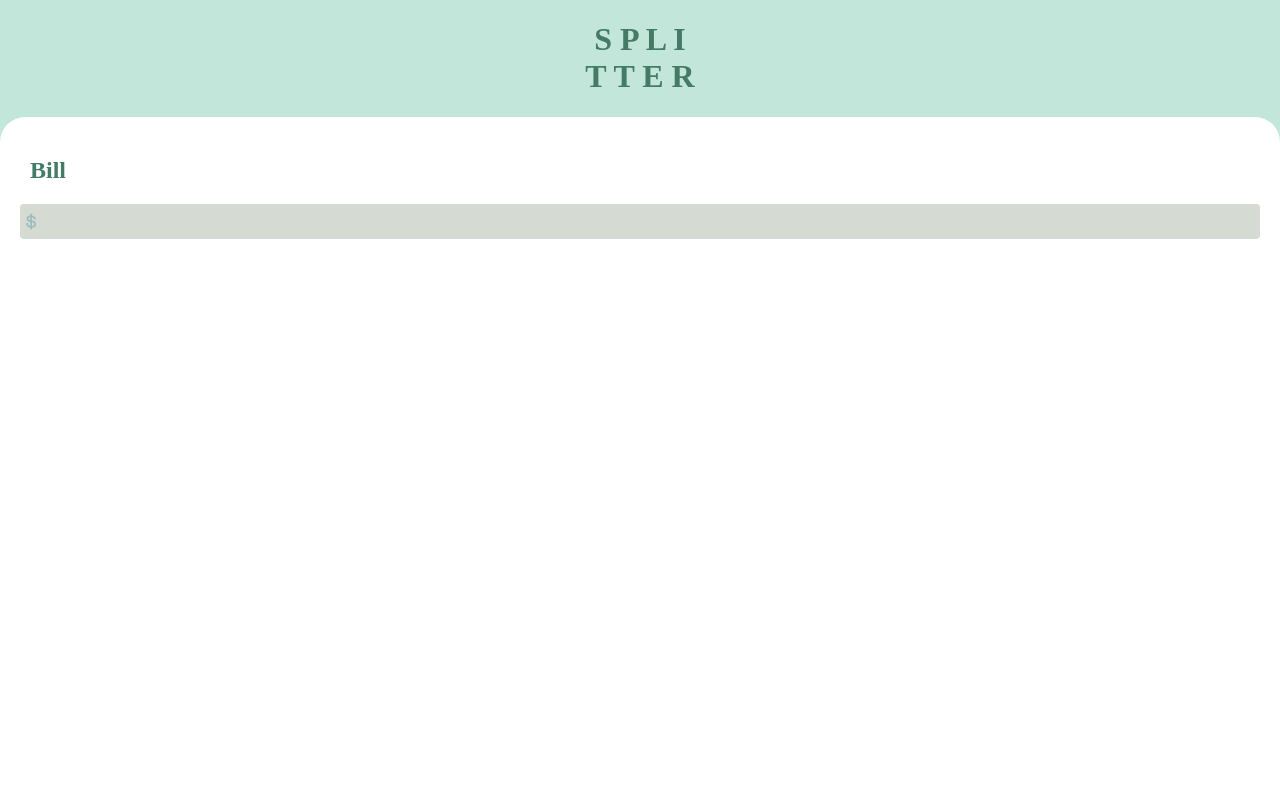
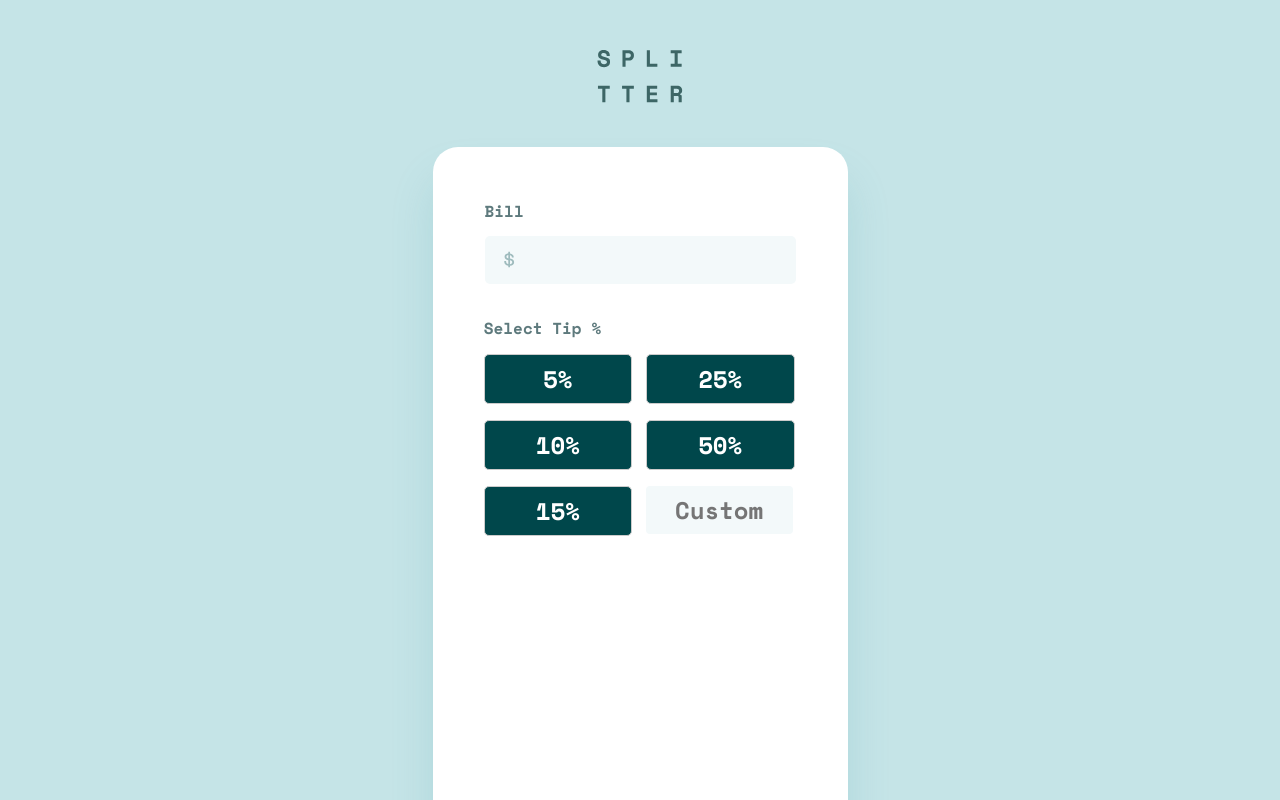
Before and after one commit to Guram12/Tio-Calculator-App, a React (Create React App) app: page / in a window 1280 px wide. Shown: the top 800 px of the page. Built offline with nearby package versions, Linux system fonts and the light colour scheme.

Commit message:
edded tip elements

```diff
--- a/src/App.css
+++ b/src/App.css
@@ -1,38 +1,5 @@
 .App {
+  margin-right: auto;
+  margin-left: auto;
   text-align: center;
 }
-
-.App-logo {
-  height: 40vmin;
-  pointer-events: none;
-}
-
-@media (prefers-reduced-motion: no-preference) {
-  .App-logo {
-    animation: App-logo-spin infinite 20s linear;
-  }
-}
-
-.App-header {
-  background-color: #282c34;
-  min-height: 100vh;
-  display: flex;
-  flex-direction: column;
-  align-items: center;
-  justify-content: center;
-  font-size: calc(10px + 2vmin);
-  color: white;
-}
-
-.App-link {
-  color: #61dafb;
-}
-
-@keyframes App-logo-spin {
-  from {
-    transform: rotate(0deg);
-  }
-  to {
-    transform: rotate(360deg);
-  }
-}
--- a/src/Bill.css
+++ b/src/Bill.css
@@ -1,8 +1,18 @@
+@import url('https://fonts.googleapis.com/css2?family=Anton&family=Inter:wght@700&family=Space+Mono:wght@700&display=swap');
+
 .bill{
     display : flex;
     justify-content: flex-start;
-    margin-left: 10px;
+    width: 47px;
+    margin-left: 32px;
+    margin-top: 32px;
     color: rgb(68, 122, 102);
+    color: #5E7A7D;
+    font-family: Space Mono;
+    font-size: 16px;
+    font-style: normal;
+    font-weight: 700;
+    line-height: normal;
 }
 
 .Bill_{
@@ -12,16 +22,29 @@
 
 }
 .input_{
-    height: 35px;
-    width: 100%;
-    margin-left: 10px;
-    margin-right: 10px;
+    width: 311px;
+    height: 48px;
+    flex-shrink: 0;
+    margin-left: 32px;
+    margin-right: 32px;
     border-radius: 4px;
-    margin: 0px;
     border: 0px;
     padding: 0px;
-    background-color: rgb(213, 219, 211);
+    border-radius: 5px;
+    background: #F3F9FA;
+
 }
+
+.input_ {
+    color: #00474B;
+    text-align: right;
+    font-family: "Space Mono";
+    font-size: 24px;
+    font-style: normal;
+    font-weight: 700;
+    line-height: normal;
+}
+
 
 
 .input-with-logo {
@@ -32,6 +55,6 @@
 .svg-placeholder{
     position: absolute;
     z-index: 1;
-    margin-top: 9px;
-    margin-left: 6px;
+    margin-top: 15px;
+    margin-left: 51px;
 }
--- a/src/Bill.js
+++ b/src/Bill.js
@@ -1,21 +1,38 @@
-import React, { useState } from 'react';
+import React, { useState, useEffect } from 'react';
 import './Bill.css'
-
 
 export function Bill() {
     const [showPlaceholder, setShowPlaceholder] = useState(true);
+
     const handleInputClick = () => {
-        console.log('clicked')
+        console.log('Input clicked');
         setShowPlaceholder(false);
     };
+
+    useEffect(() => {
+        // Function to handle clicks outside of the component
+        const handleClickOutside = (event) => {
+            if (!event.target.closest('.input-with-logo')) {
+                console.log('Clicked outside');
+                setShowPlaceholder(true);
+            }
+        };
+        // Add the event listener when the component mounts
+        document.addEventListener('click', handleClickOutside);
+
+        // Clean up the event listener when the component unmounts
+        return () => {
+            document.removeEventListener('click', handleClickOutside);
+        };
+    }, []);
 
     return (
         <div className='bill_'>
             <h2 className="bill">Bill </h2>
             <div className="input-with-logo">
-                <input className='input_' type="text" required={true} onClick={handleInputClick} />
+                <input  className='input_' type="text" required={true} onClick={handleInputClick} />
                 <div className='svg-placeholder'>
-                {showPlaceholder && <img src="/icon-dollar.svg" alt="Dollar Icon" />}
+                    {showPlaceholder && <img src="/icon-dollar.svg" alt="Dollar Icon" />}
                 </div>
             </div>
         </div>
--- a/src/Body.css
+++ b/src/Body.css
@@ -1,8 +1,17 @@
+.center-container{
+    display: flex;
+    justify-content: center;
+}
 
-.main_container {
-    height: 750px;
-    background-color: white;
-    border-top-left-radius: 25px;
-    border-top-right-radius: 25px;
+
+
+
+.centered-element {
+    height: 789px;
+    border-radius: 25px 25px 0px 0px;
+    background: #FFF;
+    box-shadow: 0px 32px 43px 0px rgba(79, 166, 175, 0.20);
     padding: 20px;
+    width: 375px;
+    text-align: center;
 }
--- a/src/Body.js
+++ b/src/Body.js
@@ -1,12 +1,15 @@
 import './Body.css'
 import {Bill} from "./Bill"
-
+import {Tip} from './Tip'
 
 
 export function Body() {
     return(
-        <div className="main_container">
+        <div className="center-container">
+            <div className='centered-element' >
             <Bill />
+            <Tip />
+            </div>
         </div>
     )
 }
--- a/src/Header.css
+++ b/src/Header.css
@@ -1,3 +1,11 @@
-.first_header{
-    color: rgb(68, 122, 102)
+.header_{
+    width: 86.664px;
+    height: 53.136px;
+    fill: #3D6666;
+
+  }
+
+.first_header {
+    margin-top: 50px;
+    margin-bottom: 40px;
 }
--- a/src/Header.js
+++ b/src/Header.js
@@ -2,6 +2,9 @@ import "./Header.css"
 
 export function Header() {
     return (
-        <h1 className="first_header">S P L I<br/>T T E R</h1>
+
+        <div className="first_header">
+            <img className="header_" src="/SPLITTER.svg" alt="Header" />
+        </div>
     )
 }
--- /dev/null
+++ b/src/Tip.css
@@ -0,0 +1,76 @@
+/* tip text ctyles */
+.select_tip{
+    width: 140px;
+    color: #5E7A7D;
+    font-family: Space Mono;
+    font-size: 16px;
+    font-style: normal;
+    font-weight: 700;
+    line-height: normal;
+    padding-left: 20px;
+    margin-top: 32px;
+
+
+}
+
+
+.tip_container {
+    display: flex;
+    background-color:#FFFFFF ;
+    padding: 0px;
+
+}
+
+  /* First column styles */
+  .column {
+    flex: 1;
+    padding: 16px;
+    border: 1px solid #ccc;
+    background-color: #00474B;
+    color: #FFF;
+    text-align: center;
+    font-family: Space Mono;
+    font-size: 24px;
+    font-style: normal;
+    font-weight: 700;
+    line-height: normal;
+    cursor: pointer;
+    border-radius: 5px;
+    background: #00474B;
+    padding: 0px;
+    width: 146.631px;
+    height: 48px;
+    flex-shrink: 0;
+    display: flex;
+    justify-content: center;
+    align-items: center;
+    margin-bottom: 16px;
+    margin-left: 31px;
+
+  }
+
+.first{
+    margin-right: 16.56px ;
+}
+
+.white {
+    margin: 0px;
+    padding: 0px;
+    margin-right: -33.8px;
+}
+
+
+  /* Input field style */
+  .input-field {
+    border-radius: 4px;
+    padding: 0px;
+    width: 146.631px;
+    height: 48px;
+    border: 0px;
+    background: #F3F9FA;
+    color:#00474B ;
+  }
+
+  .column:hover {
+    background-color: #26C2AE;
+  }
--- /dev/null
+++ b/src/Tip.js
@@ -0,0 +1,24 @@
+import './Tip.css'
+
+export function Tip() {
+    return(
+        <div>
+            <h2 className='select_tip'>Select Tip %</h2>
+
+            <div className='tip_container'>
+                <div className='white'>
+                    <div className='column first'>5%</div>
+                    <div className='column first'>10%</div>
+                    <div className='column first'>15%</div>
+                </div>
+
+                <div className='white'>
+                    <div className='column second'>25%</div>
+                    <div className='column second'>50%</div>
+                    <input className="input-field column" type='text' placeholder="Custom" />
+                </div>
+
+            </div>
+        </div>
+    )
+}
--- a/src/index.css
+++ b/src/index.css
@@ -1,4 +1,4 @@
 body {
   margin: 0;
-  background-color: rgb(194, 230, 217);
+  background-color:#C5E4E7;
 }
```
Also changed, not shown: public/SPLITTER.svg (added).
